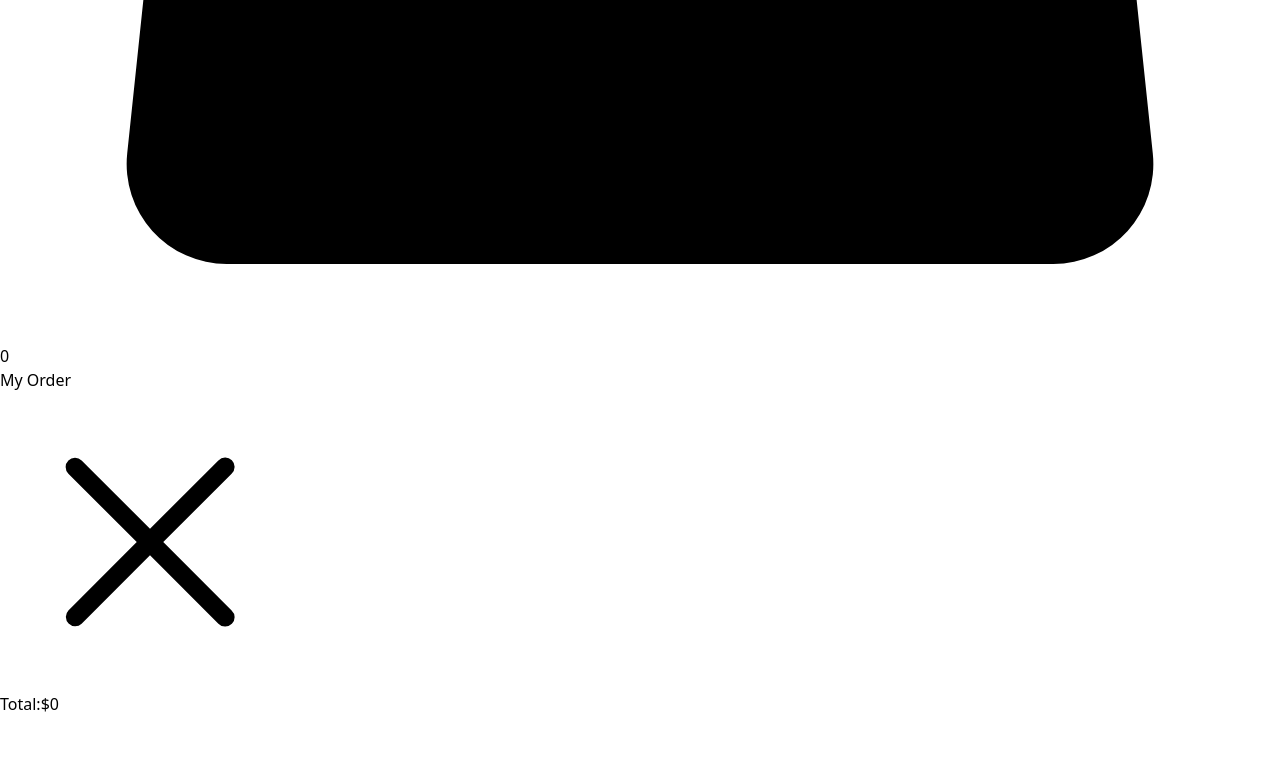
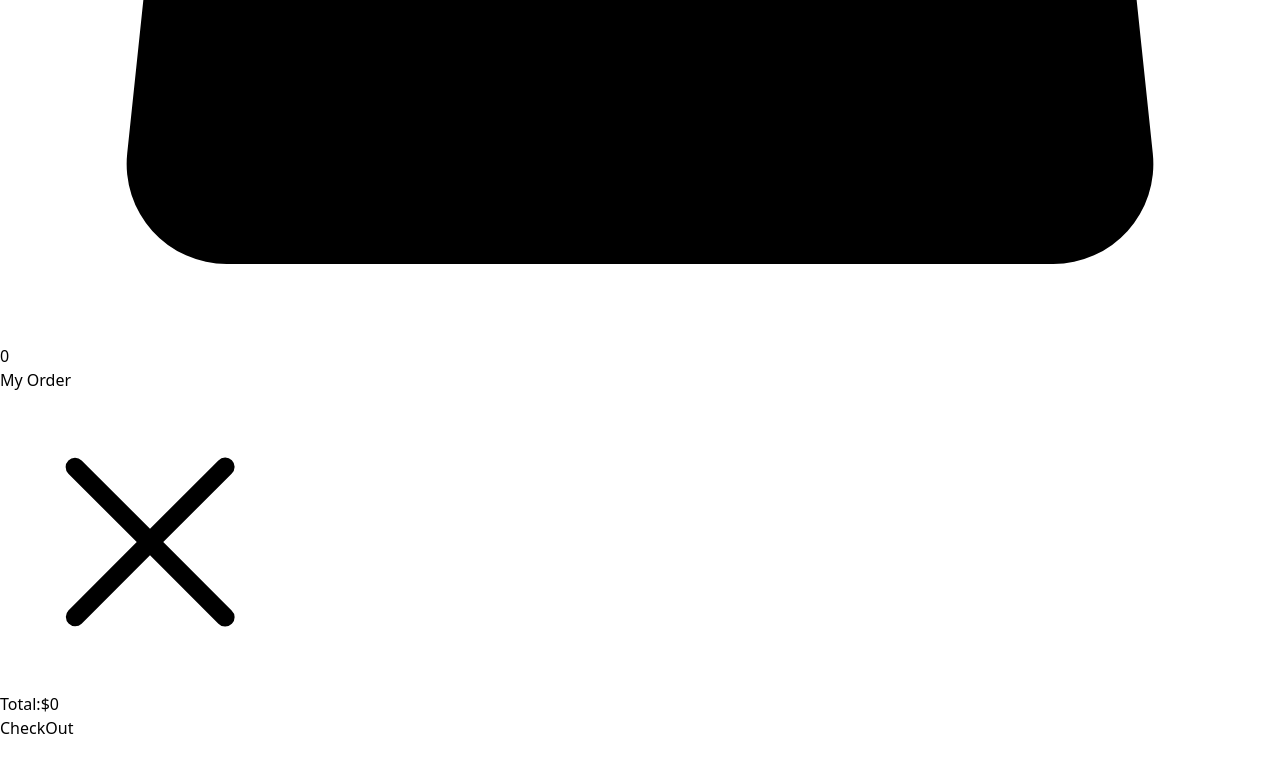
Before and after one commit to luisftroncoso2010/React.js-con-Vite.js-y-TailwindCSS, a React (Vite) app in the folder react-vite-ecommerse/: page /my-order in a window 1280 px wide. Shown: the part 1224-1996 px from the top of the page. Built offline with nearby package versions, Linux system fonts and the light colour scheme.

Commit message:
React-Vite-Ecommerse. Flujo para crear una nueva orden

```diff
--- a/react-vite-ecommerse/src/Component/CheckoutSideMenu/index.jsx
+++ b/react-vite-ecommerse/src/Component/CheckoutSideMenu/index.jsx
@@ -1,4 +1,5 @@
 import { XMarkIcon } from '@heroicons/react/24/solid'
+import { Link } from 'react-router-dom'
 import { useContext } from "react"
 import { ShoppingCartContext } from "../../Context"
 import OrderCard from '../../Component/OrderCard'
@@ -6,12 +7,26 @@ import { totalPrice } from '../Utils'
 import './styles.css'
 
 const CheckOuteSideMenu = () => {
+
+  /* Uso del contexto */
   const context = useContext(ShoppingCartContext)
 
   const handleDelete = (id) => {
     const filterProducts = context.cartProducts.filter(product => product.id != id)
     context.setcartProducts(filterProducts)
     context.setCount(context.count - 1)
+  }
+
+  const handleCheckout = () => {
+    /* Se crea una objeto nuevo, para cada nueva orden.*/
+    const orderToAdd = {
+      date: '0.1.02.23',
+      product: context.cartProducts,
+      totalProducts: context.cartProducts.length,
+      totalPrice: totalPrice(context.cartProducts)
+    }
+    context.setOrder([...context.order, orderToAdd])
+    context.setcartProducts([])
   }
 
   return (
@@ -27,7 +42,7 @@ const CheckOuteSideMenu = () => {
           </div>
         </div>
 
-        <div className='px-3 overflow-y-scroll'>
+        <div className='px-3 overflow-y-scroll flex-1'>
           {
             context.cartProducts.map((product) => (
               <OrderCard
@@ -42,13 +57,17 @@ const CheckOuteSideMenu = () => {
           }
         </div>
 
-        <div className='px-6 '>
-          <p className='flex justify-between items-center'>
+        <div className='px-6 mb-6 '>
+          <p className='flex justify-between items-center mb-2'>
             <span className='font-light'>Total:</span>
             <span className='font-medium text-xl'>${totalPrice(context.cartProducts)}</span>
           </p>
+
+          <Link to='/my-orders/last'>
+            <button onClick={() => handleCheckout()}
+            className='bg-black py-3 text-white w-full rounded-lg '>CheckOut</button>
+          </Link>
         </div>
-
     </aside>
   )
 }
--- a/react-vite-ecommerse/src/Context/index.jsx
+++ b/react-vite-ecommerse/src/Context/index.jsx
@@ -25,6 +25,11 @@ const ShoppingCartProvider = ({ children }) => {
   //  Shopping  Cart . Add products to cart
   const [cartProducts, setcartProducts] = useState([]);
 
+  // Shopping cart * Order
+  const [ order, setOrder ] = useState([])
+  console.log('Order', order);
+
+
   return (
     /* Se usa el contesto y se le coloca el provaider */
     <ShoppingCartContext.Provider
@@ -40,7 +45,9 @@ const ShoppingCartProvider = ({ children }) => {
         setcartProducts,
         isCheckOutSideMenuOpen,
         openCheckOutSideMenu,
-        closeCheckOutSideMenu
+        closeCheckOutSideMenu,
+        order,
+        setOrder
       }}
     >
       {children}
--- a/react-vite-ecommerse/src/Pages/App/index.jsx
+++ b/react-vite-ecommerse/src/Pages/App/index.jsx
@@ -18,6 +18,7 @@ const AppRoutes = () => {
     { path: '/my-account', element: <MyAccount />},
     { path: '/my-order', element: <MyOrder />},
     { path: '/my-orders', element: <MyOrders />},
+    { path: '/my-orders/last', element: <MyOrder />},
     { path: '/sign-in', element: <SignIn />},
     { path: '/*', element: <NotFound />},
   ])
```
